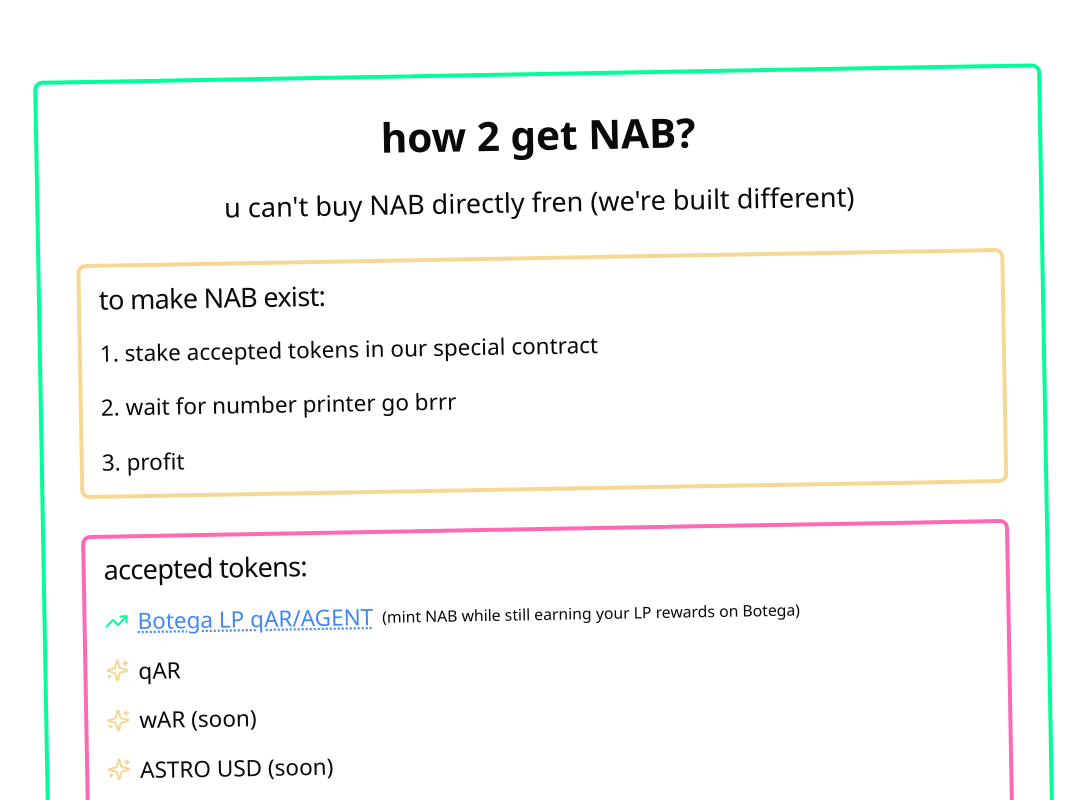
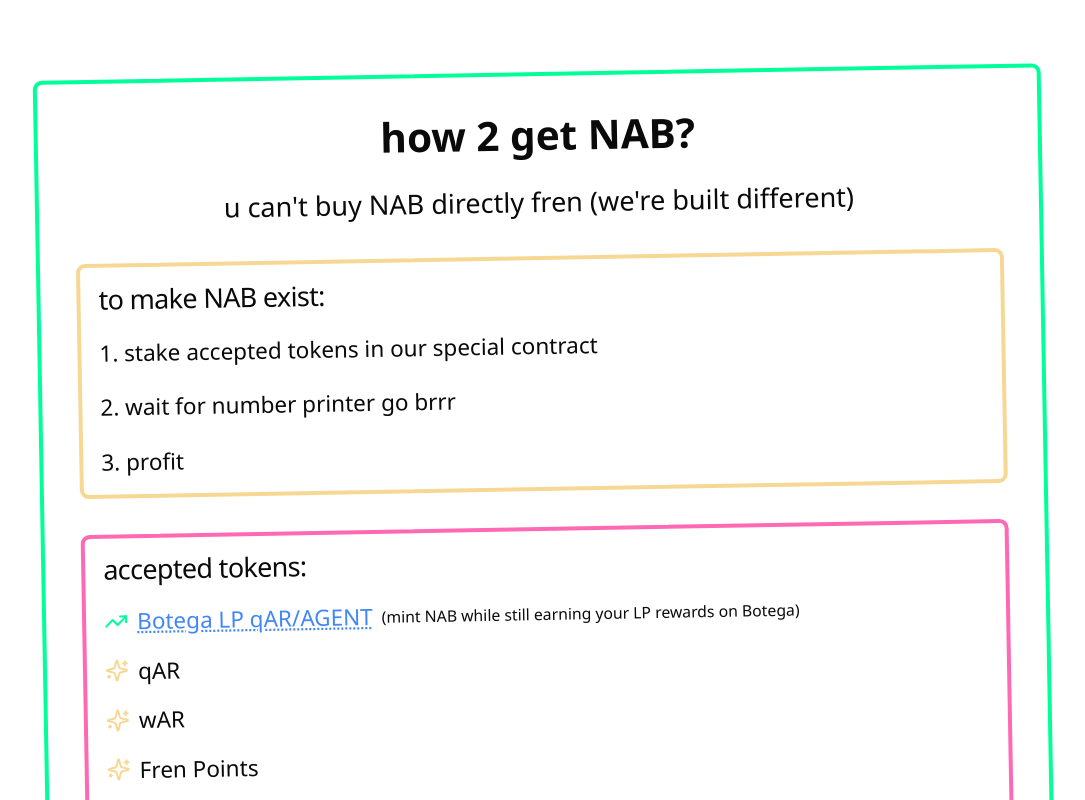
Before and after one commit to skyf0xx/number-always-bigger, a Next.js app: page /sections/how-to-get in a window 1280 px wide. Shown: the top 800 px of the page, without its empty margins (95-1180 px from the left). Built offline with nearby package versions, Linux system fonts and the light colour scheme; a web font is replaced by a local one.

Commit message:
feat: update supported tokens list

```diff
--- a/pages/sections/how-to-get.tsx
+++ b/pages/sections/how-to-get.tsx
@@ -50,7 +50,11 @@ const HowToGet: React.FC = () => {
                             </li>
                             <li className="flex items-center gap-2">
                                 <Sparkles className="text-moon-yellow" />
-                                wAR (soon)
+                                wAR
+                            </li>
+                            <li className="flex items-center gap-2">
+                                <Sparkles className="text-moon-yellow" />
+                                Fren Points
                             </li>
                             <li className="flex items-center gap-2">
                                 <Sparkles className="text-moon-yellow" />
```
